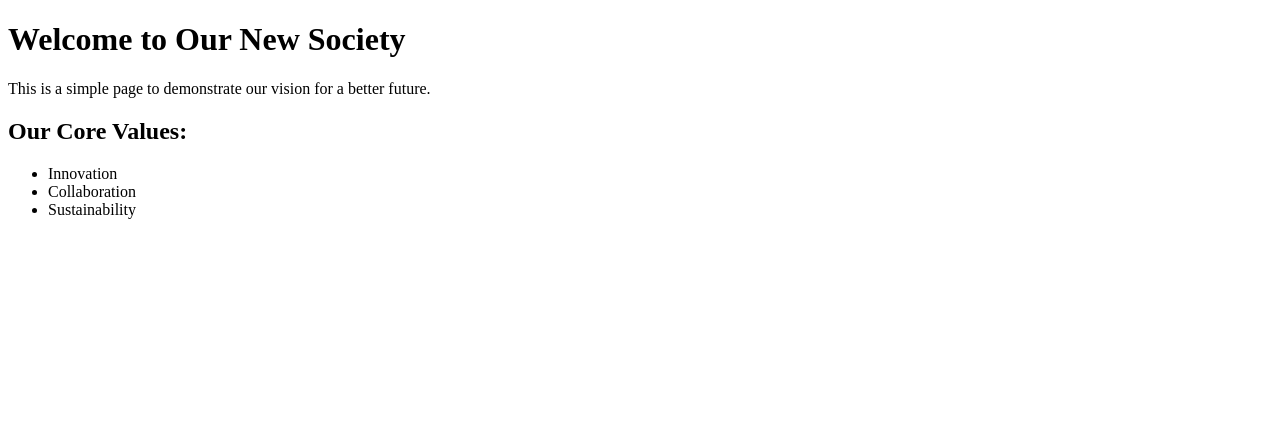
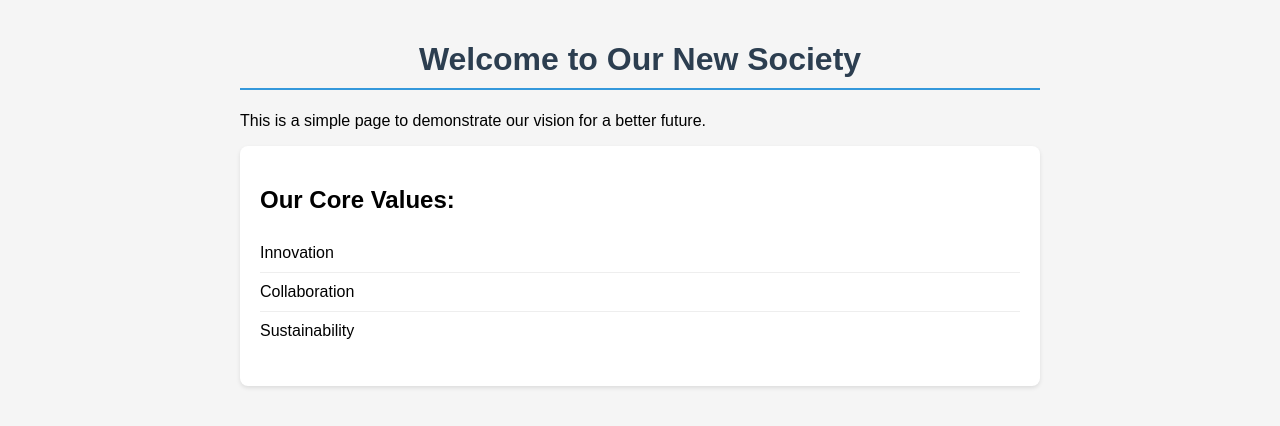
Before and after one commit to ChanadechDev/new-society-test, a plain HTML site: page index.html in a window 1280 px wide. Drawn offline with Linux system fonts and the light colour scheme.

Commit message:
Add CSS styling to the page

```diff
--- a/index.html
+++ b/index.html
@@ -4,6 +4,38 @@
     <meta charset="UTF-8">
     <meta name="viewport" content="width=device-width, initial-scale=1.0">
     <title>Welcome to New Society</title>
+    <style>
+        body {
+            font-family: Arial, sans-serif;
+            max-width: 800px;
+            margin: 0 auto;
+            padding: 20px;
+            background-color: #f5f5f5;
+        }
+        h1 {
+            color: #2c3e50;
+            text-align: center;
+            border-bottom: 2px solid #3498db;
+            padding-bottom: 10px;
+        }
+        .features {
+            background-color: white;
+            padding: 20px;
+            border-radius: 8px;
+            box-shadow: 0 2px 4px rgba(0,0,0,0.1);
+        }
+        ul {
+            list-style-type: none;
+            padding-left: 0;
+        }
+        li {
+            padding: 10px 0;
+            border-bottom: 1px solid #eee;
+        }
+        li:last-child {
+            border-bottom: none;
+        }
+    </style>
 </head>
 <body>
     <h1>Welcome to Our New Society</h1>
```
